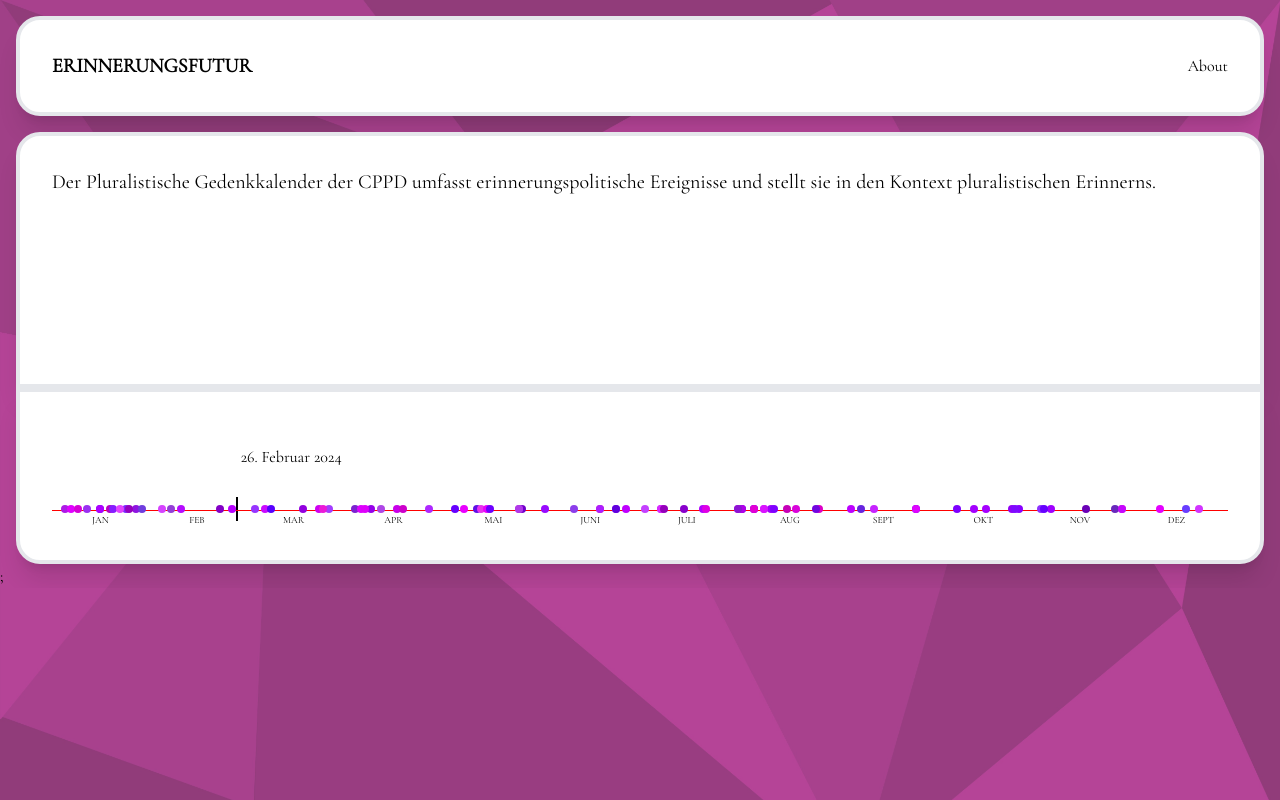
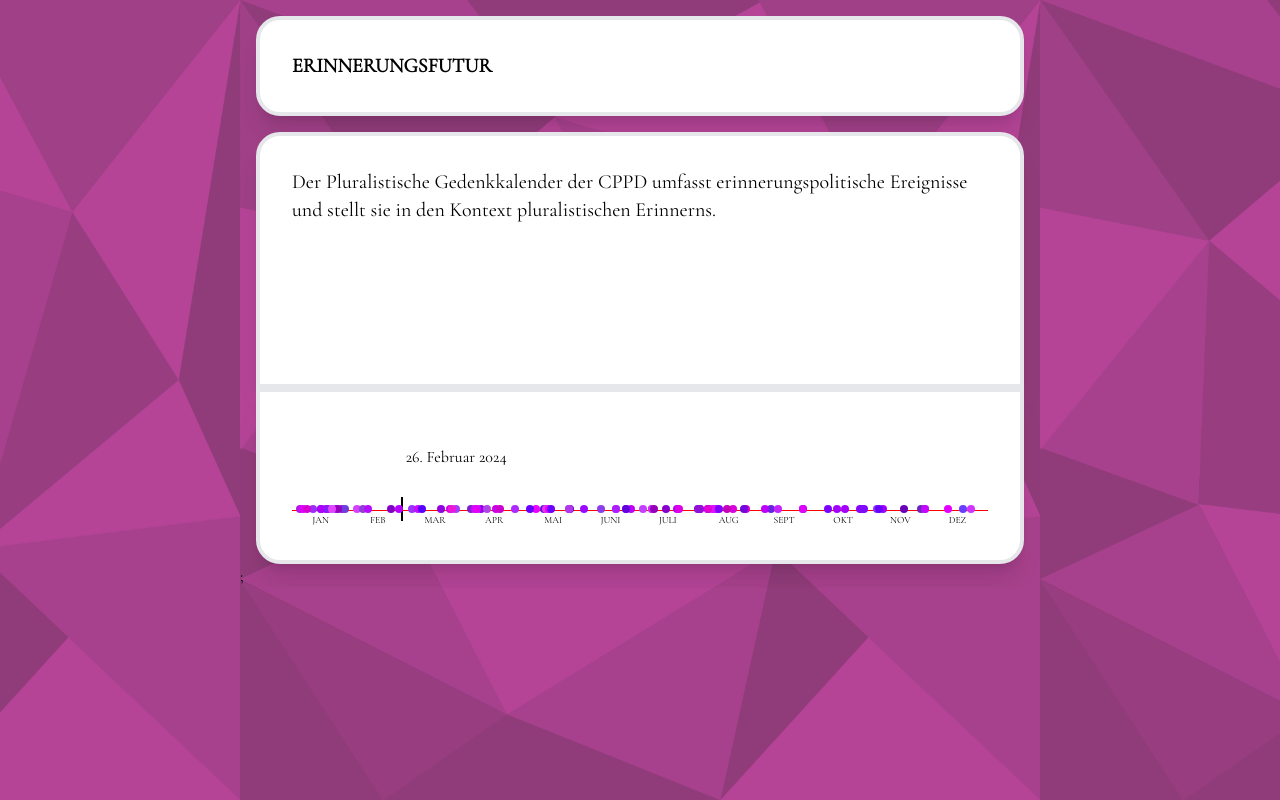
Before and after one commit to TS-Severin/erinnerungsfutur, a Next.js app: page / in a window 1280 px wide. Built offline with nearby package versions, Linux system fonts and the light colour scheme.

Commit message:
set max-width and add home link

```diff
--- a/src/components/Navigation/Navigation.js
+++ b/src/components/Navigation/Navigation.js
@@ -1,13 +1,18 @@
+import Link from "next/link";
+
 export default function Navigation() {
 
     return (
         <div className="flex items-center justify-between mt-4 ml-4 mr-4 p-8 bg-white border-4 rounded-3xl shadow-xl">
 
-            <h1 className="text-xl font-bold">ERINNERUNGSFUTUR</h1>
+            <Link href="/" className="text-xl font-bold">ERINNERUNGSFUTUR</Link>
             <ul className="flex space-x-4">
-                <li ><a href="#">About</a></li>
+
 
             </ul>
         </div>
     );
 }
+
+
+// <li ><a href="#">About</a></li>
--- a/src/components/TimelinePreview/TimelinePreview.js
+++ b/src/components/TimelinePreview/TimelinePreview.js
@@ -33,7 +33,7 @@ export default function TimelinePreview({ entries, previewIsClicked }) {
         <>
             <div className="relative">
                 <h1 className="text-xl">{`${clickedEntry.datestring} -`}</h1>
-                <h1 className="text-xl">{`${clickedEntry.title}`}</h1>
+                <h1 className="text-xl w-2/3">{`${clickedEntry.title}`}</h1>
                 <p className="pt-4">    {`${previewText} ... `}
                     <Link href={`/${clickedEntry.slug}`} className="underline">
                         weiterlesen
--- a/src/styles/globals.css
+++ b/src/styles/globals.css
@@ -1,7 +1,6 @@
 @tailwind base;
 @tailwind components;
 @tailwind utilities;
-
 
 /* :root {
    --max-width: 1100px;
@@ -79,8 +78,9 @@
 } */
 
 @font-face {
-  font-family: 'Cormorant';
-  src: url('/fonts/CormorantGaramond/CormorantGaramond-Regular.woff2') format('truetype');
+  font-family: "Cormorant";
+  src: url("/fonts/CormorantGaramond/CormorantGaramond-Regular.woff2")
+    format("truetype");
 }
 
 * {
@@ -91,16 +91,20 @@
 
 html,
 body {
-  max-width: 100vw;
+  max-width: 800px;
   overflow-x: hidden;
+  margin: 0 auto;
 }
 
 body {
   color: black;
-  background: linear-gradient(rgba(255,255,255,0.2), rgba(255,255,255,0.2)),
-  url("../../public/background_square.jpg");
+  background: linear-gradient(
+      rgba(255, 255, 255, 0.2),
+      rgba(255, 255, 255, 0.2)
+    ),
+    url("../../public/background_square.jpg");
   background-size: cover;
-  font-family: 'Cormorant', serif;
+  font-family: "Cormorant", serif;
 }
 
 a {
```
